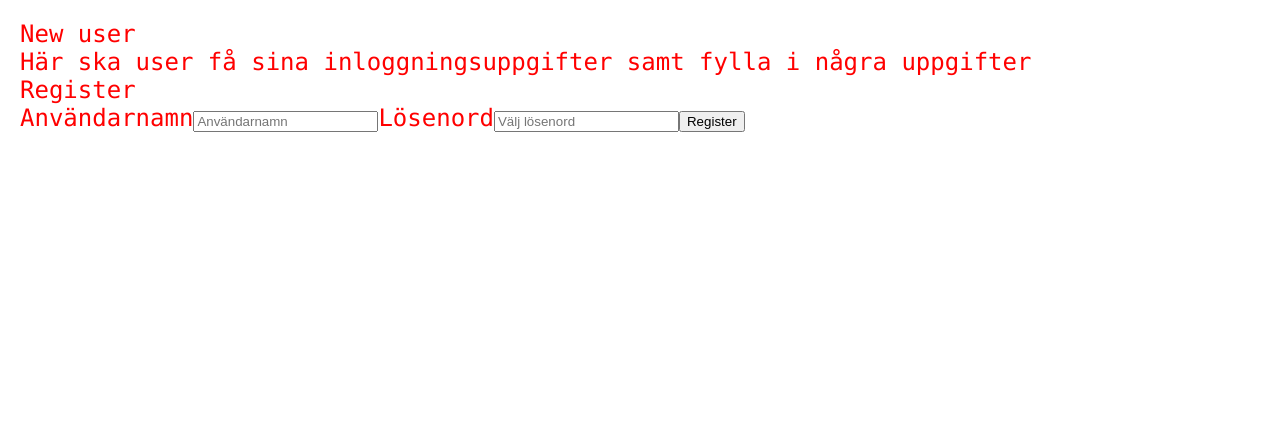
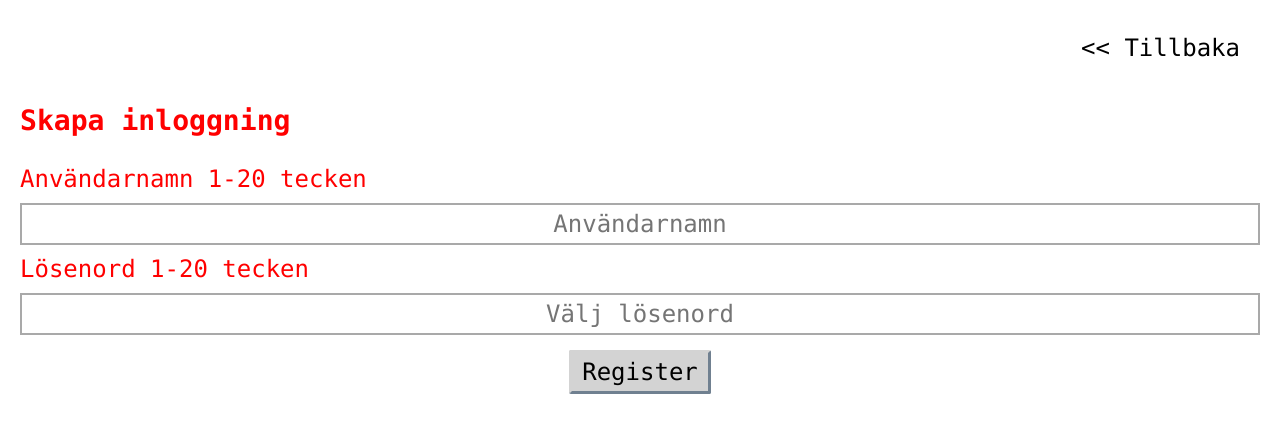
Before and after one commit to AbbeBlubb/vemharbetalat, a React (Create React App) app: page /new in a window 1280 px wide. Shown: the top 432 px of the page. Built offline with nearby package versions, Linux system fonts and the light colour scheme.

Commit message:
NewUser view, NoMatch view

```diff
--- a/src/components/authentication/SignupForm.js
+++ b/src/components/authentication/SignupForm.js
@@ -1,5 +1,6 @@
 import React from 'react';
 import { withRouter } from "react-router-dom";
+import { Button } from '../Button';
 
 
 class SignupForm extends React.Component {
@@ -70,7 +71,7 @@ class SignupForm extends React.Component {
       <>
         <form onSubmit={event => this.handleSignup(event)}>
 
-          <label htmlFor='email'>Användarnamn</label>
+          <label htmlFor='email'>Användarnamn 1-20 tecken</label>
           <input
             type='text'
             required
@@ -80,7 +81,7 @@ class SignupForm extends React.Component {
             onChange={this.handleChange}
           />
 
-          <label htmlFor='password'>Lösenord</label>
+          <label htmlFor='password'>Lösenord 1-20 tecken</label>
           <input
             type='password'
             required
@@ -92,7 +93,14 @@ class SignupForm extends React.Component {
 
           {this.state.error && <div>{this.state.error.message}</div>}
 
-          <button type='submit'>Register</button>
+          <div className={'align-center'}>
+            <Button
+              styleType={'retro'}
+              rippleEffect={false}
+              onClick={() => console.log('signupform klick')}>
+              Register
+            </Button>
+          </div>
         </form>
       </>
     );
--- a/src/components/views/NewUser.js
+++ b/src/components/views/NewUser.js
@@ -1,23 +1,28 @@
 import React from 'react';
+import { Header } from '../Header';
+import { Button } from '../Button';
+import { Paragraph } from '../Paragraph';
+import { Navigation } from '../Navigation';
 import SignupForm from '../authentication/SignupForm';
-import { ContentWrapper } from '../ContentWrapper';
 
 
 export class NewUser extends React.Component {
 
-
   render() {
     return (
-      <ContentWrapper>
-        New user
-        <br/>
-        Här ska user få sina inloggningsuppgifter samt fylla i några uppgifter
+      <>
+        <Navigation>
+          <Button styleType={'transparent'} rippleEffect={false} onClick={() => this.props.history.push('/')}>
+            &#60;&#60; Tillbaka
+          </Button>
+        </Navigation>
 
-        <div>Register</div>
+        <Header level={'h3'}>
+          Skapa inloggning
+        </Header>
 
         <SignupForm />
-
-      </ContentWrapper>
+      </>
     );
   }
 }
--- a/src/components/views/NoMatch.js
+++ b/src/components/views/NoMatch.js
@@ -1,12 +1,16 @@
 import React from 'react';
+import { Button } from '../Button'
 
-export function NoMatch() {
+export function NoMatch(props) {
   return (
     <div className='padding-top-bottom-max-height-650px'>
       <section className='page-no-match'>
         <span className='page-no-match__message'>
           404
         </span>
+        <Button styleType={'retro'} rippleEffect={false} onClick={() => props.history.push('/')}>
+          &#60;&#60; Till startsidan
+        </Button>
       </section>
     </div>
   );
--- a/src/styles/components/modals/_login-content-for-modal.scss
+++ /dev/null
@@ -1,19 +0,0 @@
-.login-content-for-modal {
-
-  input {
-    margin: 10px 0;
-    padding: 5px 10px;
-    font-family: inherit;
-    font-size: inherit;
-    color: black;
-    text-align: center;
-    width: 100%;
-    border: 2px solid darkgray;
-
-    // Outline property when focus is in _settings-outline.scss
-  }
-
-  &__button {
-    margin-top: 15px;
-  }
-}
--- a/src/styles/general/_helpers.scss
+++ b/src/styles/general/_helpers.scss
@@ -18,3 +18,7 @@
     padding: 20px 0;
   }
 }
+
+.margin-top-15 {
+  margin-top: 15px;
+}
--- /dev/null
+++ b/src/styles/general/_settings-input.scss
@@ -0,0 +1,12 @@
+input {
+  margin: 10px 0;
+  padding: 5px 10px;
+  font-family: inherit;
+  font-size: inherit;
+  color: black;
+  text-align: center;
+  width: 100%;
+  border: 2px solid darkgray;
+
+  // Outline property when focus is in _settings-outline.scss
+}
--- a/src/styles/styles.scss
+++ b/src/styles/styles.scss
@@ -5,6 +5,7 @@
 
 // General CSS
 @import 'general/settings';
+@import 'general/settings-input';
 @import 'general/settings-outline';
 @import 'general/helpers';
 @import 'general/z-indexes';
@@ -21,4 +22,3 @@
 @import 'components/instructions';
 @import 'components/button';
 @import 'components/modals/modal';
-@import 'components/modals/login-content-for-modal';
```
